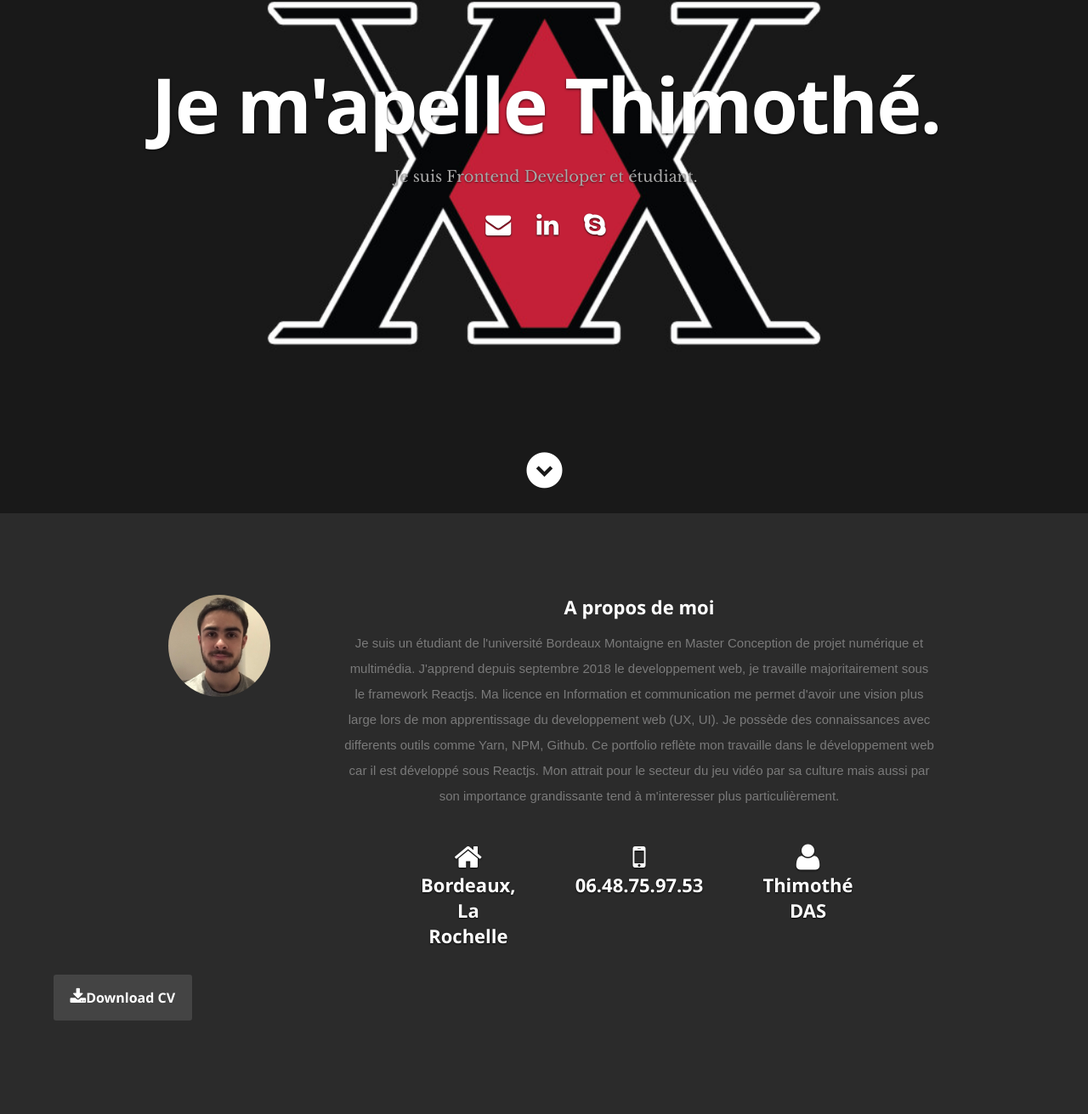
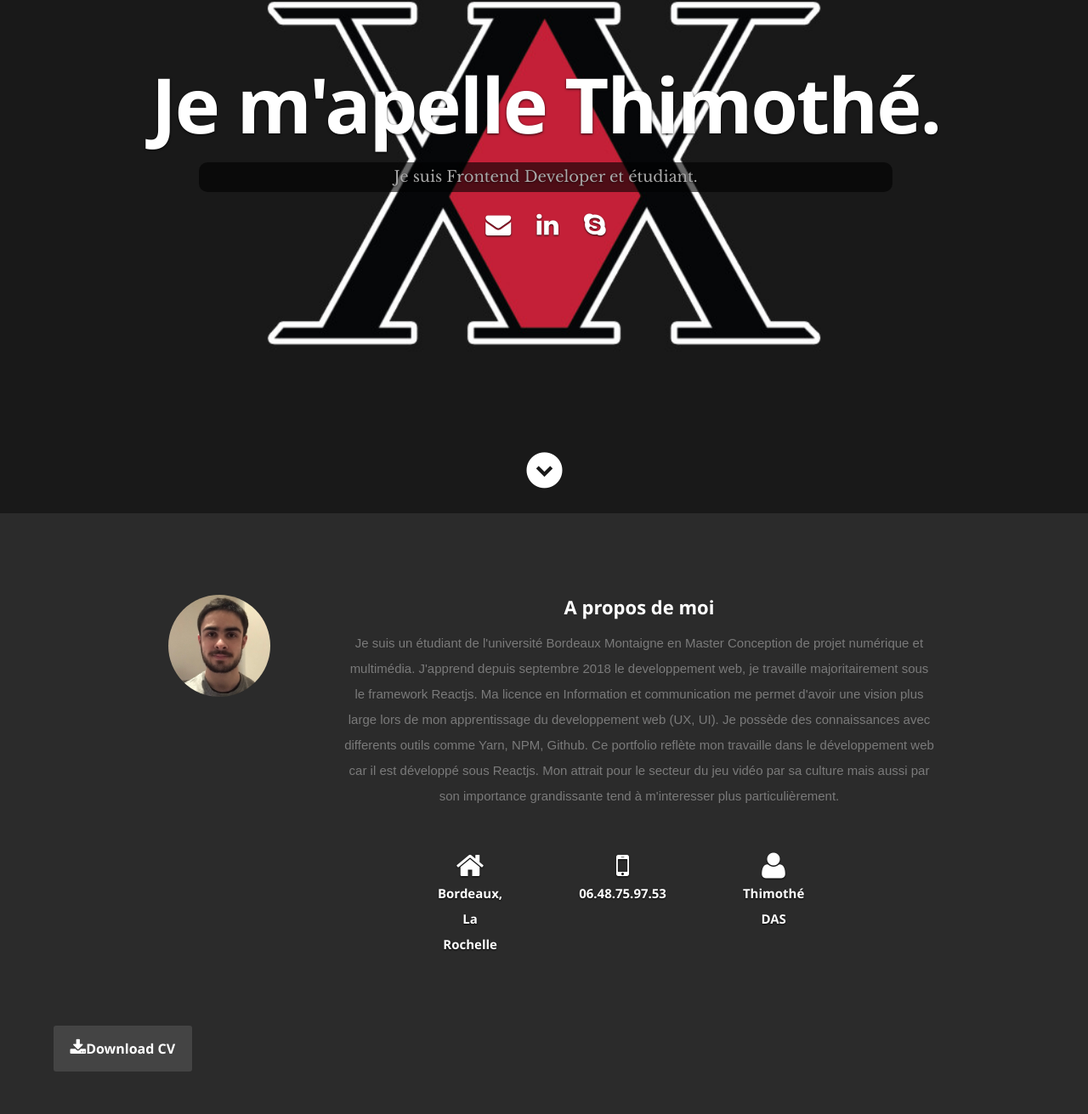
Before and after one commit to thimothe18/thimothe18.github.io, a plain HTML site: page index.html in a window 1280 px wide. Shown: the part 196-1507 px from the top of the page at 85% size. Drawn offline with nearby package versions, Linux system fonts and the light colour scheme.

Commit message:
Add files via upload

```diff
--- a/css/layout.css
+++ b/css/layout.css
@@ -43,13 +43,18 @@ header {
    font-size: 35px;
    text-shadow: 0px 1px 2px rgba(0, 0, 0, .8);
 display: inline-flex;
-margin: 10px 0px 0px 20px;
+margin: 20px 0px 50px 20px;
 }
 
 .social1 li {
 display: inline;
 position: relative;
-margin-left: 70px;
+margin-left: 90px;
+
+}
+.social1 li h2{
+font-size: 15px !important;
+width: 100%;
 }
 
 /* vertically center banner section */
@@ -70,7 +75,7 @@ header .banner {
 
 header .banner-text { width: 100%; }
 header .banner-text h1 {
-   font: 90px/1.1em 'opensans-bold', sans-serif;
+   font: 70px/1.1em 'opensans-bold', sans-serif;
    color: #fff;
    letter-spacing: -2px;
    margin: 0 auto 18px auto;
@@ -80,8 +85,10 @@ header .banner-text h3 {
    font: 18px/1.9em 'librebaskerville-regular', serif;
    color: #A8A8A8;
    margin: 0 auto;
-   width: 70%;
+   width: 80%;
    text-shadow: 0px 1px 2px rgba(0, 0, 0, .5);
+   background-color: rgba(0, 0, 0, 0.6);
+	border-radius: 10px;
 }
 header .banner-text h3 span,
 header .banner-text h3 a {
@@ -203,6 +210,7 @@ ul#nav li.current a { color: #F06000; }
    padding-top: 96px;
    padding-bottom: 66px;
    overflow: hidden;
+   margin-bottom: -19%;
 
 }
 
@@ -243,6 +251,7 @@ ul#nav li.current a { color: #F06000; }
 
    background: #444;
    margin-right: 200px;
+   margin-bottom: 200px;
 }
 #about .download .button:hover {
    background: #fff;
@@ -801,8 +810,7 @@ call-to-action .button {
     width: 12px;
     height: 12px;
     display: block;
-    background: #ddd;
-    background: rgba(255, 255, 255, .3);
+    background: #ffffff;
     cursor: pointer;
     text-indent: -9999px;
     -webkit-border-radius: 20px;
@@ -817,7 +825,7 @@ call-to-action .button {
 }
 .flex-control-paging li a.flex-active {
     background: #fff;
-    background: rgba(255, 255, 255, .9);
+    background:	#000000;
     cursor: default;
 }
 
--- a/css/media-queries.css
+++ b/css/media-queries.css
@@ -49,6 +49,7 @@
 
    /* About Section
    ------------------------------------------------------------------- */
+
    #about .profile-pic {
       width: 114px;
       height: 114px;
```
